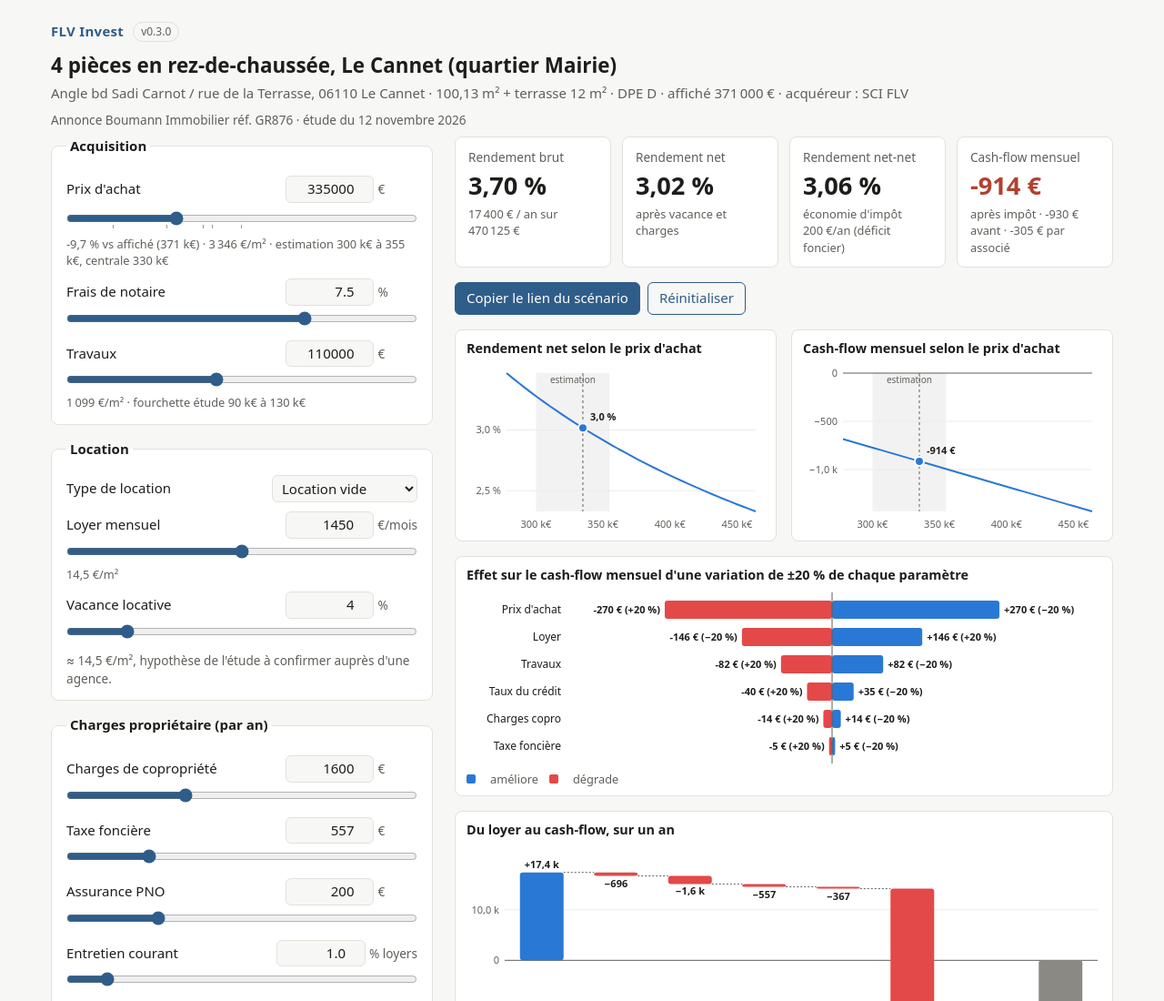
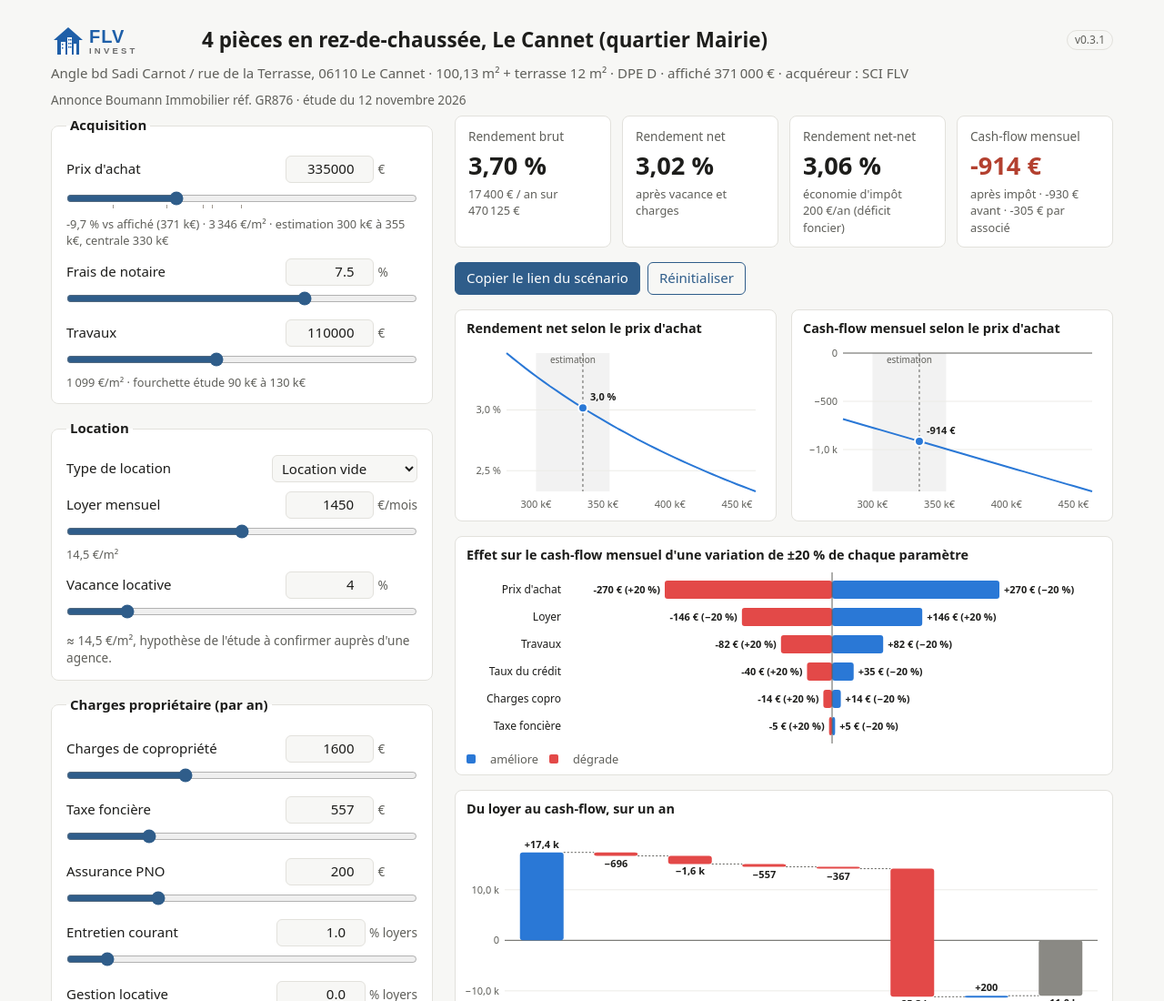
Before and after one commit to Fraer/immo-simu, a plain HTML site: page index.html in a window 1280 px wide. Shown: the top 1100 px of the page at 91% size. Drawn offline with Linux system fonts and the light colour scheme.

Commit message:
Put logo, title and version on one header line (v0.3.1)
Logo far left, project title in the middle, version pill far right.
On narrow screens the title wraps under the logo/version row.
Adds a provisional SVG FLV Invest logo until the official file is supplied.

Co-Authored-By: Claude Opus 5.5 <noreply@anthropic.com>

```diff
--- a/css/style.css
+++ b/css/style.css
@@ -47,7 +47,13 @@ body {
 
 header, main { max-width: 1200px; margin: 0 auto; padding: 0 16px; }
 header { padding-top: 24px; padding-bottom: 8px; }
-.marque { display: flex; align-items: center; gap: 10px; margin-bottom: 10px; }
+.entete-ligne { display: flex; align-items: center; gap: 16px; margin-bottom: 6px; }
+.entete-ligne h1 { flex: 1; min-width: 0; margin: 0; }
+.entete-ligne .version { margin-left: auto; }
+@media (max-width: 640px) {
+  .entete-ligne { flex-wrap: wrap; gap: 8px 16px; }
+  .entete-ligne h1 { order: 1; flex-basis: 100%; }
+}
 #logo { height: 40px; width: auto; display: block; }
 #logo[hidden] { display: none; }
 @media (prefers-color-scheme: dark) { #logo { background: #fff; border-radius: 6px; padding: 3px 6px; } }
--- a/index.html
+++ b/index.html
@@ -9,12 +9,12 @@
 </head>
 <body>
   <header>
-    <div class="marque">
-      <img id="logo" src="assets/flv-invest-logo.png" alt="FLV Invest" height="40">
+    <div class="entete-ligne">
+      <img id="logo" src="assets/flv-invest-logo.svg" alt="FLV Invest" height="40">
       <span id="logo-texte" hidden>FLV Invest</span>
+      <h1 id="titre">Chargement…</h1>
       <span id="version" class="version"></span>
     </div>
-    <h1 id="titre">Chargement…</h1>
     <p id="meta"></p>
     <p id="source" class="note"></p>
   </header>
--- a/js/version.js
+++ b/js/version.js
@@ -1,3 +1,3 @@
 // Single source of the app version (semver). Bump on each release:
 // major = incompatible change (URL or JSON format), minor = new feature, patch = fix.
-export const VERSION = "0.3.0";
+export const VERSION = "0.3.1";
```
Also changed, not shown: assets/flv-invest-logo.svg (added), 1 other file.
